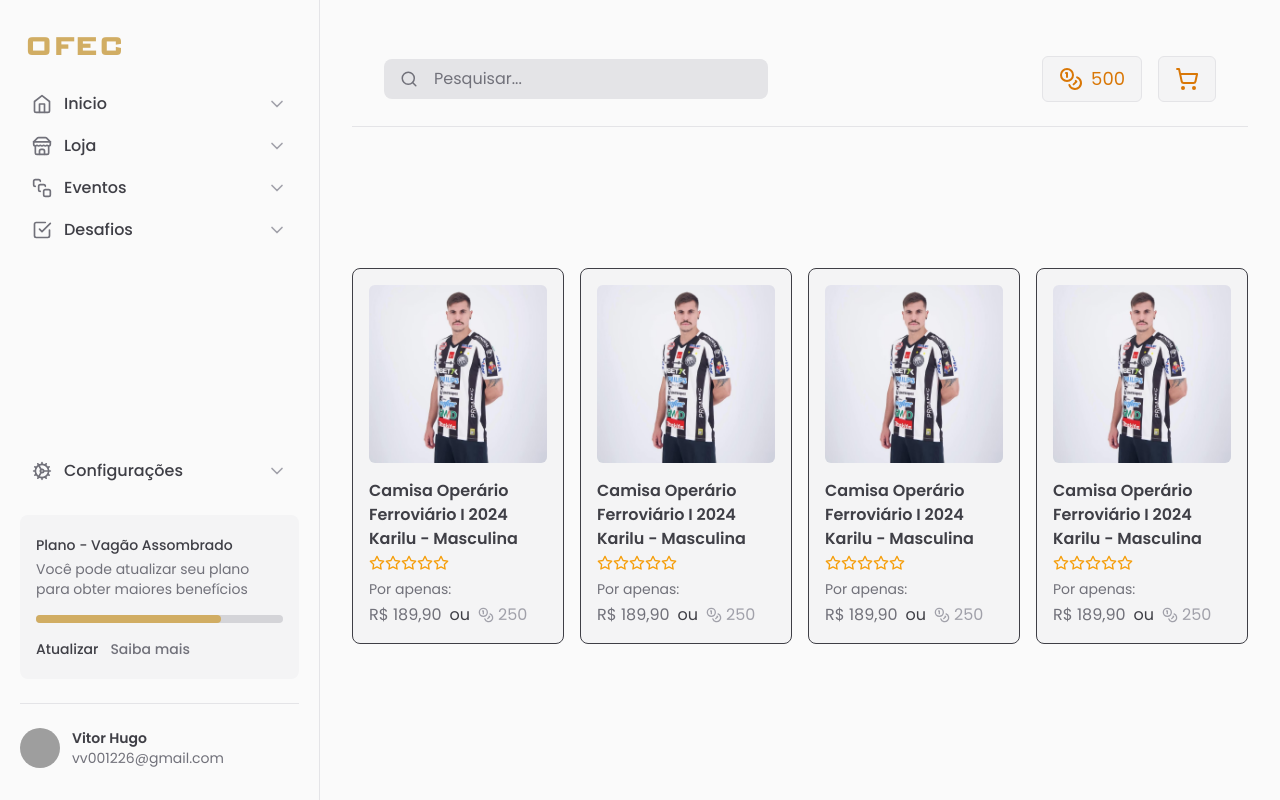
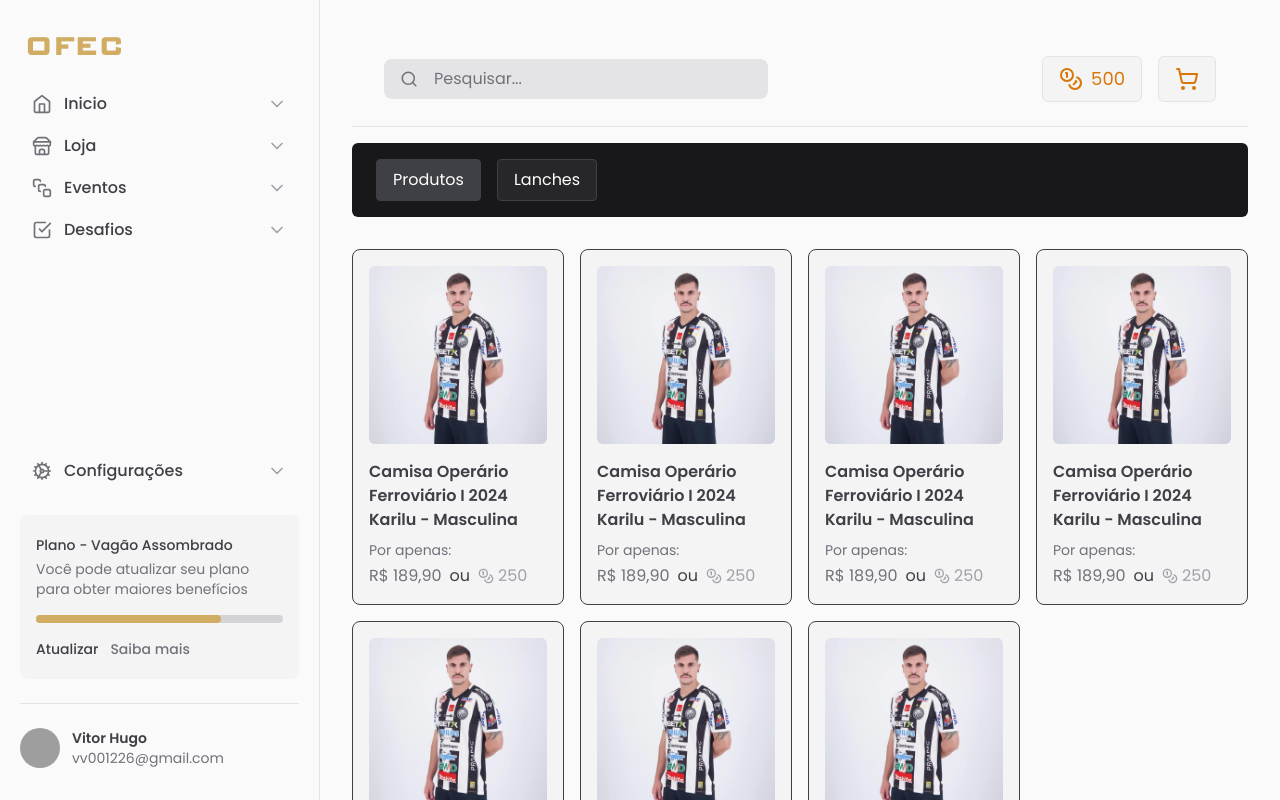
Before and after one commit to vHugo00/OFEC, a React (Vite) app: page /store in a window 1280 px wide. Shown: the top 800 px of the page. Built offline with nearby package versions, Linux system fonts and the light colour scheme; grey boxes are pictures that could not be loaded.

Commit message:
Criando Produtos

```diff
--- a/src/components/Products/Product.jsx
+++ b/src/components/Products/Product.jsx
@@ -1,5 +1,4 @@
 import { CoinsIcon } from 'lucide-react';
-import { Star } from 'lucide-react';
 import PropTypes from 'prop-types';
 
 Product.propTypes = {
@@ -38,12 +37,6 @@
             {product}
           </span>
 
-          <div className="flex mt-1">
-            {Array(5).fill().map((_, index) => (
-              <Star key={index} className="w-4 h-4 text-amber-500" />
-            ))}
-          </div>
-
           <span className="mt-2 text-sm text-zinc-500 dark:text-zinc-400">
             Por apenas:
           </span>
--- /dev/null
+++ b/src/data/productsData.js
@@ -0,0 +1,117 @@
+const products = [
+  {
+    category: "Produtos",
+    purchaseLink: "https://www.operarioferroviario.com.br/",
+    image: "../src/assets/images/M13PYF01A5.avif",
+    product: "Camisa Operário Ferroviário I 2024 Karilu - Masculina",
+    price: "R$ 189,90",
+    coins: "250"
+  },
+
+  {
+    category: "Produtos",
+    purchaseLink: "https://www.operarioferroviario.com.br/",
+    image: "../src/assets/images/M13PYF01A5.avif",
+    product: "Camisa Operário Ferroviário I 2024 Karilu - Masculina",
+    price: "R$ 189,90",
+    coins: "250"
+  },
+  {
+    category: "Produtos",
+    purchaseLink: "https://www.operarioferroviario.com.br/",
+    image: "../src/assets/images/M13PYF01A5.avif",
+    product: "Camisa Operário Ferroviário I 2024 Karilu - Masculina",
+    price: "R$ 189,90",
+    coins: "250"
+  },
+  {
+    category: "Produtos",
+    purchaseLink: "https://www.operarioferroviario.com.br/",
+    image: "../src/assets/images/M13PYF01A5.avif",
+    product: "Camisa Operário Ferroviário I 2024 Karilu - Masculina",
+    price: "R$ 189,90",
+    coins: "250"
+  },
+  {
+    category: "Produtos",
+    purchaseLink: "https://www.operarioferroviario.com.br/",
+    image: "../src/assets/images/M13PYF01A5.avif",
+    product: "Camisa Operário Ferroviário I 2024 Karilu - Masculina",
+    price: "R$ 189,90",
+    coins: "250"
+  },
+  {
+    category: "Produtos",
+    purchaseLink: "https://www.operarioferroviario.com.br/",
+    image: "../src/assets/images/M13PYF01A5.avif",
+    product: "Camisa Operário Ferroviário I 2024 Karilu - Masculina",
+    price: "R$ 189,90",
+    coins: "250"
+  },
+  {
+    category: "Produtos",
+    purchaseLink: "https://www.operarioferroviario.com.br/",
+    image: "../src/assets/images/M13PYF01A5.avif",
+    product: "Camisa Operário Ferroviário I 2024 Karilu - Masculina",
+    price: "R$ 189,90",
+    coins: "250"
+  },
+  {
+    category: "Lanches",
+    purchaseLink: "https://www.operarioferroviario.com.br/",
+    image: "../src/assets/images/lanche1.webp",
+    product: "Lanche de Frango com Queijo",
+    price: "R$ 25,00",
+    coins: "50"
+  },
+  {
+    category: "Lanches",
+    purchaseLink: "https://www.operarioferroviario.com.br/",
+    image: "../src/assets/images/lanche1.webp",
+    product: "Lanche de Frango com Queijo",
+    price: "R$ 25,00",
+    coins: "50"
+  },
+  {
+    category: "Lanches",
+    purchaseLink: "https://www.operarioferroviario.com.br/",
+    image: "../src/assets/images/lanche1.webp",
+    product: "Lanche de Frango com Queijo",
+    price: "R$ 25,00",
+    coins: "50"
+  },
+  {
+    category: "Lanches",
+    purchaseLink: "https://www.operarioferroviario.com.br/",
+    image: "../src/assets/images/lanche1.webp",
+    product: "Lanche de Frango com Queijo",
+    price: "R$ 25,00",
+    coins: "50"
+  },
+  {
+    category: "Lanches",
+    purchaseLink: "https://www.operarioferroviario.com.br/",
+    image: "../src/assets/images/lanche1.webp",
+    product: "Lanche de Frango com Queijo",
+    price: "R$ 25,00",
+    coins: "50"
+  },
+  {
+    category: "Lanches",
+    purchaseLink: "https://www.operarioferroviario.com.br/",
+    image: "../src/assets/images/lanche1.webp",
+    product: "Lanche de Frango com Queijo",
+    price: "R$ 25,00",
+    coins: "50"
+  },
+  {
+    category: "Lanches",
+    purchaseLink: "https://www.operarioferroviario.com.br/",
+    image: "../src/assets/images/lanche1.webp",
+    product: "Lanche de Frango com Queijo",
+    price: "R$ 25,00",
+    coins: "50"
+  },
+];
+
+export default products;
--- a/src/routes/Store.jsx
+++ b/src/routes/Store.jsx
@@ -1,38 +1,44 @@
+import { useState } from "react";
 import { Product } from "../components/Products/Product";
+import products from "../data/productsData";
 
 export default function Store() {
+  const [selectedCategory, setSelectedCategory] = useState("Produtos");
+
+  const filteredProducts = products.filter(
+    (item) => item.category === selectedCategory
+  );
+
   return (
-    <main className="w-full px-4 pb-12 pt-24 md:col-start-2 md:px-6 lg:px-8 lg:pt-8">
+    <main className="w-full mt-4 px-4 pb-12 md:col-start-2 md:px-6 lg:px-8">
+      <div className="flex align-center  mb-8 bg-zinc-900 p-4 rounded-md">
+        <button
+          onClick={() => setSelectedCategory("Produtos")}
+          className={`px-4 py-2 mx-2 ${selectedCategory === "Produtos" ? "bg-zinc-700 border border-zinc-700 rounded text-white" : "bg-zinc-800 border border-zinc-700 rounded text-white"}`}
+        >
+          Produtos
+        </button>
+        <button
+          onClick={() => setSelectedCategory("Lanches")}
+          className={`px-4 py-2 mx-2 ${selectedCategory === "Lanches" ? "bg-zinc-700 border border-zinc-700 rounded text-white" : "bg-zinc-800 border border-zinc-700 rounded text-white"}`}
+        >
+          Lanches
+        </button>
+      </div>
+
       <section className="grid grid-cols-1 gap-4 md:grid-cols-2 lg:grid-cols-4">
-        <Product
-          purchaseLink="https://www.operarioferroviario.com.br/"
-          image="../src/assets/images/M13PYF01A5.avif"
-          product="Camisa Operário Ferroviário I 2024 Karilu - Masculina"
-          price="R$ 189,90"
-          coins="250"
-        />
-        <Product
-          purchaseLink="https://www.operarioferroviario.com.br/"
-          image="../src/assets/images/M13PYF01A5.avif"
-          product="Camisa Operário Ferroviário I 2024 Karilu - Masculina"
-          price="R$ 189,90"
-          coins="250"
-        />
-        <Product
-          purchaseLink="https://www.operarioferroviario.com.br/"
-          image="../src/assets/images/M13PYF01A5.avif"
-          product="Camisa Operário Ferroviário I 2024 Karilu - Masculina"
-          price="R$ 189,90"
-          coins="250"
-        />
-        <Product
-          purchaseLink="https://www.operarioferroviario.com.br/"
-          image="../src/assets/images/M13PYF01A5.avif"
-          product="Camisa Operário Ferroviário I 2024 Karilu - Masculina"
-          price="R$ 189,90"
-          coins="250"
-        />
+        {filteredProducts.map((item, index) => (
+          <Product
+            key={index}
+            purchaseLink={item.purchaseLink}
+            image={item.image}
+            product={item.product}
+            price={item.price}
+            coins={item.coins}
+          />
+        ))}
       </section>
     </main>
-  )
+
+  );
 }
```
Also changed, not shown: src/assets/images/lanche1.webp (added).
